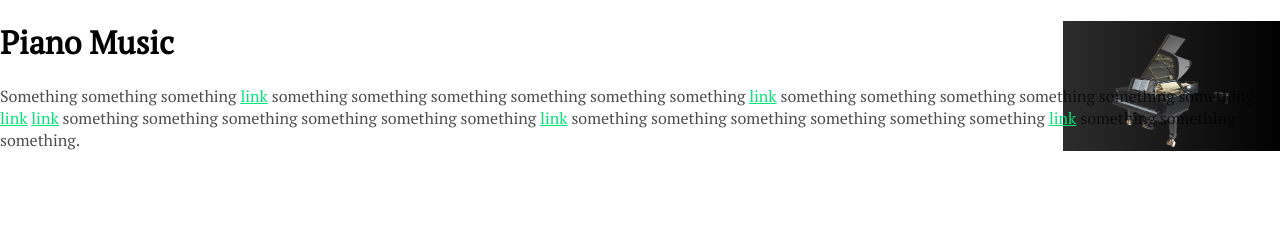
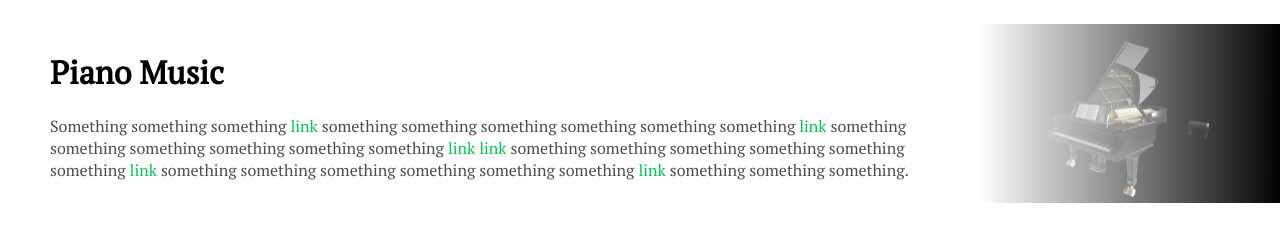
Before and after one commit to fennifith/Music, a plain HTML site: page index.html in a window 1280 px wide. Drawn offline with Linux system fonts and the light colour scheme; a web font is replaced by a local one.

Commit message:
added piano img/gradient & link styles

```diff
--- a/css/styles.css
+++ b/css/styles.css
@@ -28,13 +28,38 @@ p {
 }
 
 a {
-	color: #00E676;
-	text-decoration: underline;
+	position: relative;
+	display: inline-block;
+	color: #00C853;
+	text-decoration: none;
+	cursor: pointer;
+
 	transition: color .25s;
 	-moz-transition: color .25s;
 	-webkit-transition: color .25s;
 }
 
+a:after {
+	position: absolute;
+	bottom: .2em;
+	left: 0;
+	right: 0;
+	display: block;
+	content: '';
+	border-bottom: solid 1px #225638;
+	transform: scaleX(0);
+	transform-origin: 100% 50%;
+
+	transition: transform .25s ease-in-out;
+	-moz-transition: transform .25s ease-in-out;
+	-webkit-transition: transform .25s ease-in-out;
+}
+
+a:hover:after {
+	transform: scaleX(1);
+	transform-origin: 0 50%;
+}
+
 a:hover {
-	color: #00C853;
+	color: #225638;
 }
--- a/index.html
+++ b/index.html
@@ -35,8 +35,11 @@
 
 	<style>
 	  header {
-			background: linear-gradient(to right, white, transparent), url(images/piano.jpg) right top no-repeat;
-			background-size: contain;
+			background: linear-gradient(to right, white, transparent), url(images/piano.jpg) no-repeat;
+      background-size: 300px;
+      background-position: center right;
+			padding: 30px 50px;
+			padding-right: 300px;
 		}
 	</style>
 </head>
```
